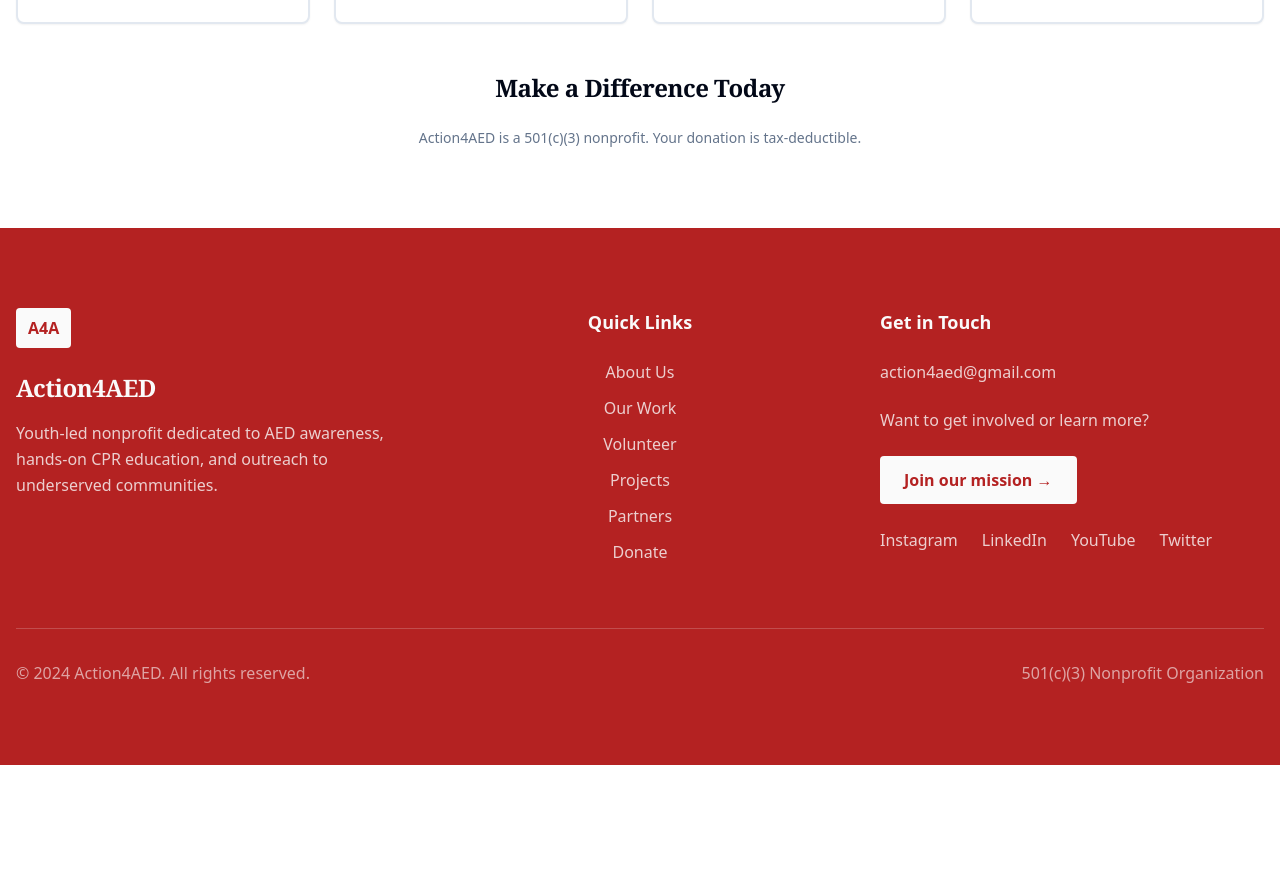
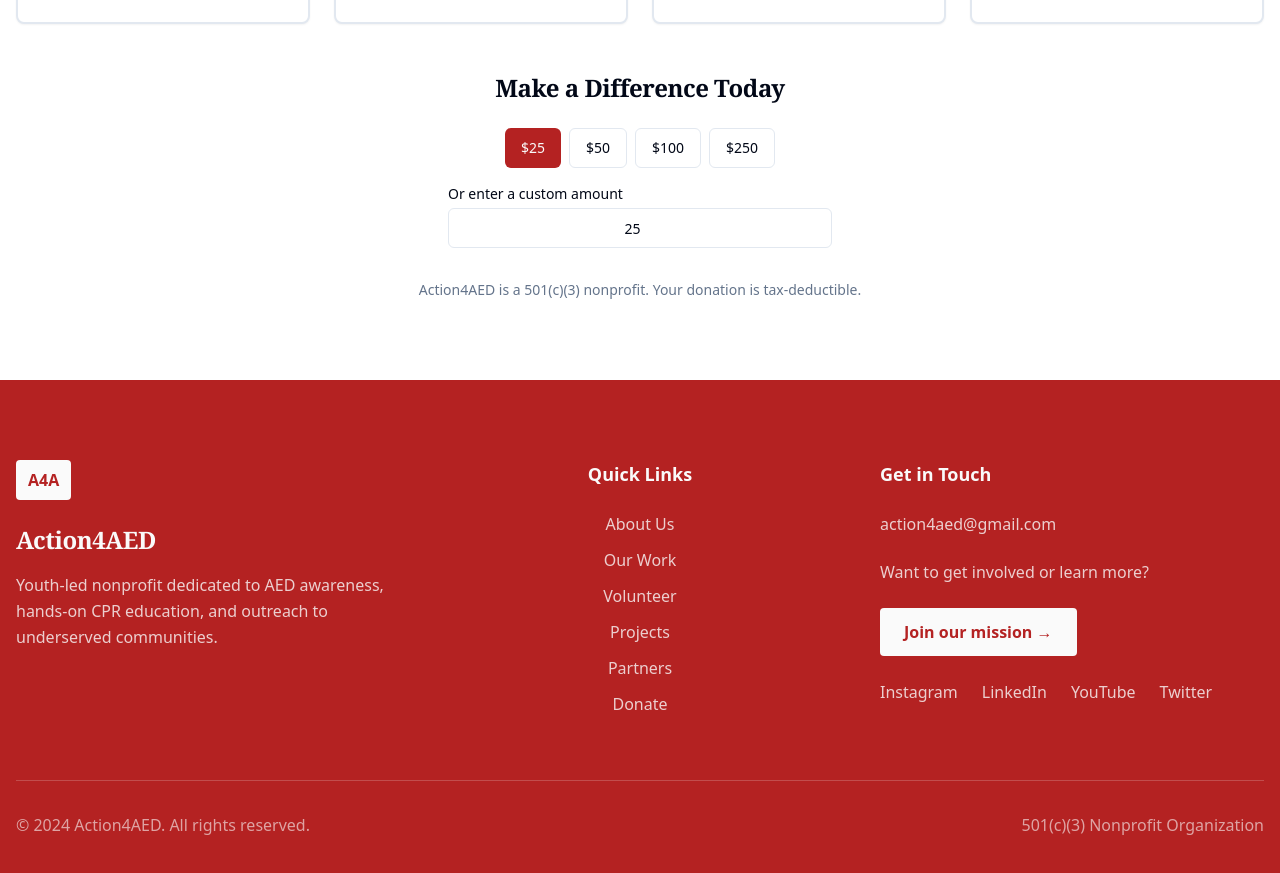
Before and after one commit to action4aed-stack/Action4AED, a React (Vite) app: page / in a window 1280 px wide. Shown: the part 5740-6613 px from the top of the page. Before the commit the page ends 6505 px from the top, so only its background shows below. Built offline with nearby package versions, Linux system fonts and the light colour scheme.

Commit message:
Update PayPalDonation.tsx

```diff
--- a/src/components/PayPalDonation.tsx
+++ b/src/components/PayPalDonation.tsx
@@ -1,28 +1,60 @@
+import { useState } from "react";
 import { PayPalScriptProvider, PayPalButtons } from "@paypal/react-paypal-js";
 import { useToast } from "@/hooks/use-toast";
+import { Input } from "@/components/ui/input";
+import { Button } from "@/components/ui/button";
 
 interface PayPalDonationProps {
-  amount?: string;
   className?: string;
 }
 
-const PayPalDonation = ({ amount = "25", className = "" }: PayPalDonationProps) => {
+const PayPalDonation = ({ className = "" }: PayPalDonationProps) => {
   const { toast } = useToast();
+  const [amount, setAmount] = useState("25");
 
   const initialOptions = {
     clientId: "ARAXxdItr3b58qUoV7-WU9I0bsp34Z-o-nRXA1nfc_UMac1rZqFFuiOVU_Ik-R4yceWibxO_swtkr3wP",
     currency: "USD",
   };
 
+  const predefinedAmounts = ["25", "50", "100", "250"];
+
   return (
-    <div className={className}>
+    <div className={`flex flex-col items-center gap-4 ${className}`}>
+      <div className="flex flex-wrap gap-2">
+        {predefinedAmounts.map((amt) => (
+          <Button
+            key={amt}
+            variant={amt === amount ? "default" : "outline"}
+            onClick={() => setAmount(amt)}
+          >
+            ${amt}
+          </Button>
+        ))}
+      </div>
+
+      <div className="w-full max-w-sm">
+        <label htmlFor="customAmount" className="block mb-1 text-sm font-medium">
+          Or enter a custom amount
+        </label>
+        <Input
+          id="customAmount"
+          type="number"
+          min="1"
+          value={amount}
+          onChange={(e) => setAmount(e.target.value)}
+          className="text-center"
+        />
+      </div>
+
+      <div className="w-full max-w-sm">
         <PayPalScriptProvider options={initialOptions}>
           <PayPalButtons
             style={{
               layout: "vertical",
               color: "blue",
               shape: "rect",
-            label: "donate"
+              label: "donate",
             }}
             createOrder={(data, actions) => {
               return actions.order.create({
@@ -31,10 +63,10 @@ const PayPalDonation = ({ amount = "25", className = "" }: PayPalDonationProps)
                   {
                     amount: {
                       value: amount,
-                    currency_code: "USD"
-                  }
-                }
-              ]
+                      currency_code: "USD",
+                    },
+                  },
+                ],
               });
             }}
             onApprove={async (data, actions) => {
@@ -57,6 +89,7 @@ const PayPalDonation = ({ amount = "25", className = "" }: PayPalDonationProps)
           />
         </PayPalScriptProvider>
       </div>
+    </div>
   );
 };
 
```
Lines whose indentation alone changed are shown as unchanged.
